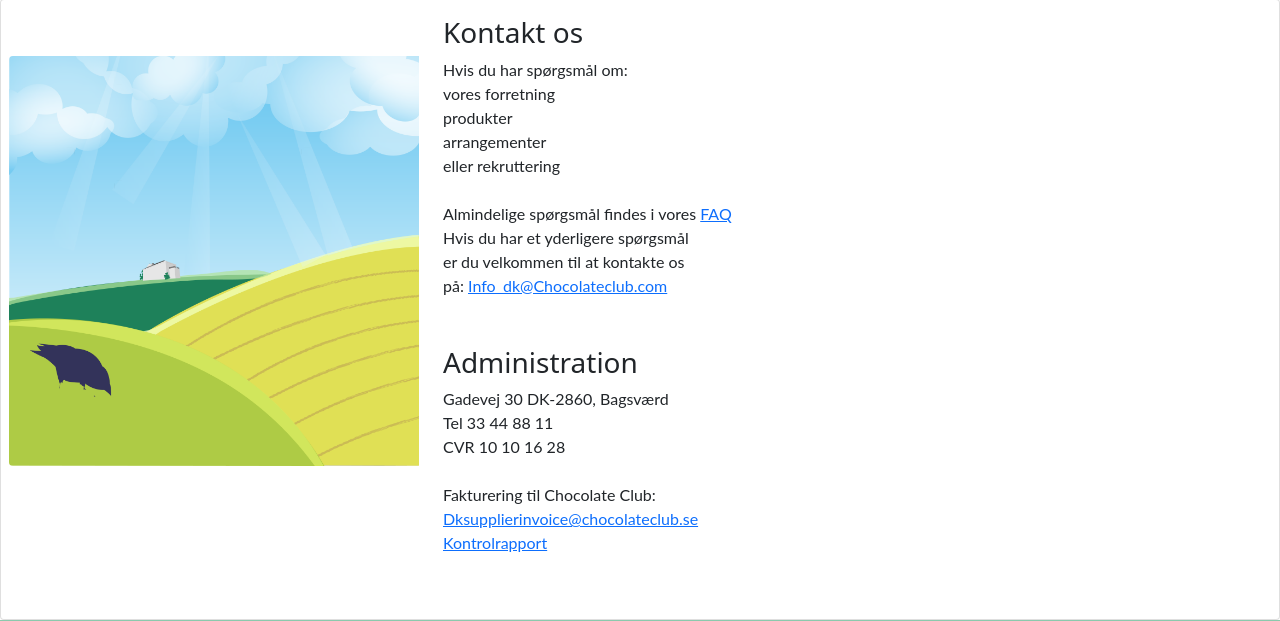
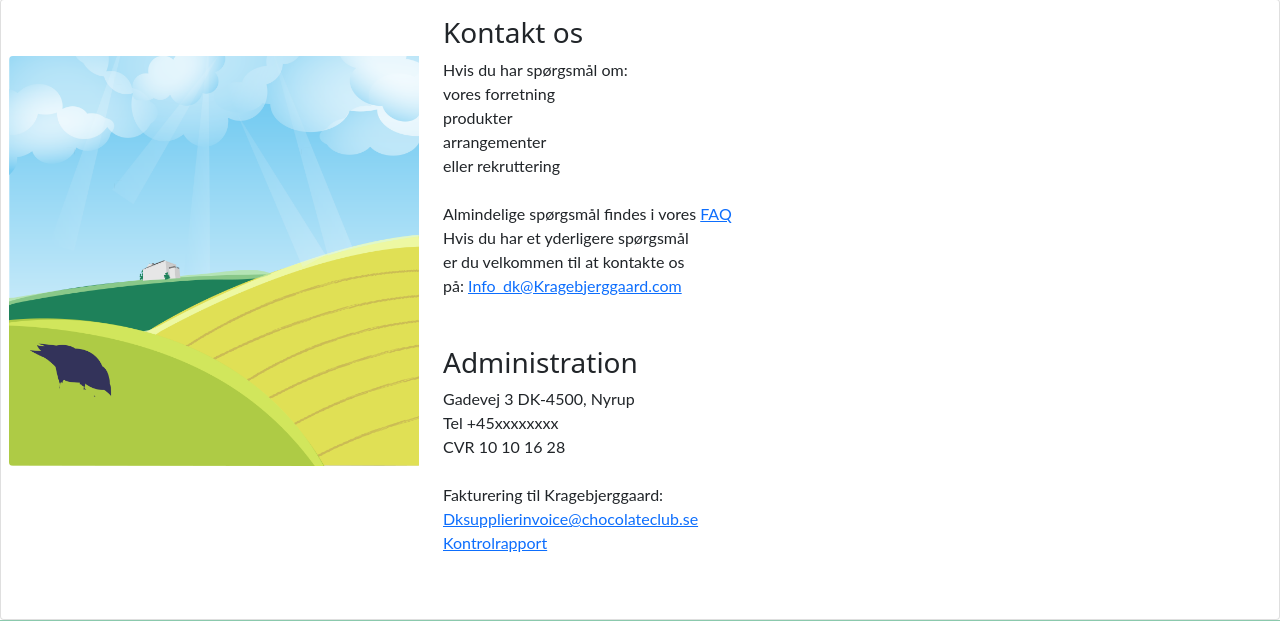
Before and after one commit to Viwite/Kragebjerggaard, a PHP site: page /contact.php in a window 1280 px wide. Shown: the part 83-704 px from the top of the page. Run offline with PHP 8.4, Linux system fonts and the light colour scheme; style sheets or scripts are compiled from the project's sources; some libraries are stand-ins or nearby versions.

Commit message:
ændret teksten

```diff
--- a/contact.php
+++ b/contact.php
@@ -54,26 +54,26 @@
                     er du velkommen til at kontakte os
                 </p>
                 <p class="card-text">
-                    på: <a href="Info_dk@Chocolateclub.com">Info_dk@Chocolateclub.com</a>
+                    på: <a href="Info_dk@Kragebjerggaard.com">Info_dk@Kragebjerggaard.com</a>
                 </p>
                 <br>
                 <br>
                 <h3 class="card-title">Administration</h3>
                 <p class="card-text">
-                    Gadevej 30 DK-2860, Bagsværd
+                    Gadevej 3 DK-4500, Nyrup
                 </p>
                 <p class="card-text">
-                    Tel 33 44 88 11
+                    Tel +45xxxxxxxx
                 </p>
                 <p class="card-text">
                     CVR 10 10 16 28
                 </p>
                 <br>
                 <p class="card-text">
-                    Fakturering til Chocolate Club:
+                    Fakturering til Kragebjerggaard:
                 </p>
                 <p class="card-text">
-                    <a href="Dksupplierinvoice@chocolateclub.se">Dksupplierinvoice@chocolateclub.se</a>
+                    <a href="Dksupplierinvoice@kragebjerggaard.se">Dksupplierinvoice@chocolateclub.se</a>
                 </p>
                 <p class="card-text pb-5">
                     <a href="kontrolrapport">Kontrolrapport</a>
```
